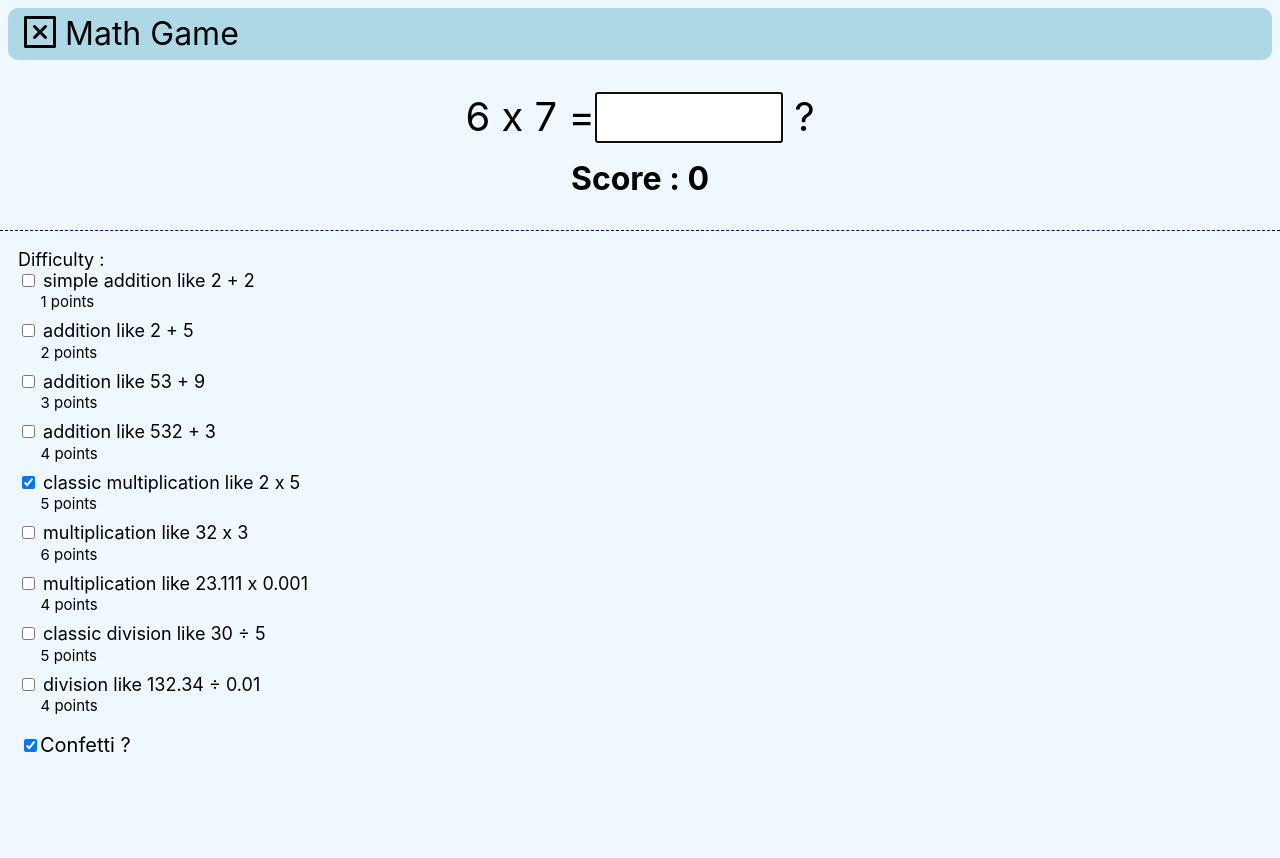
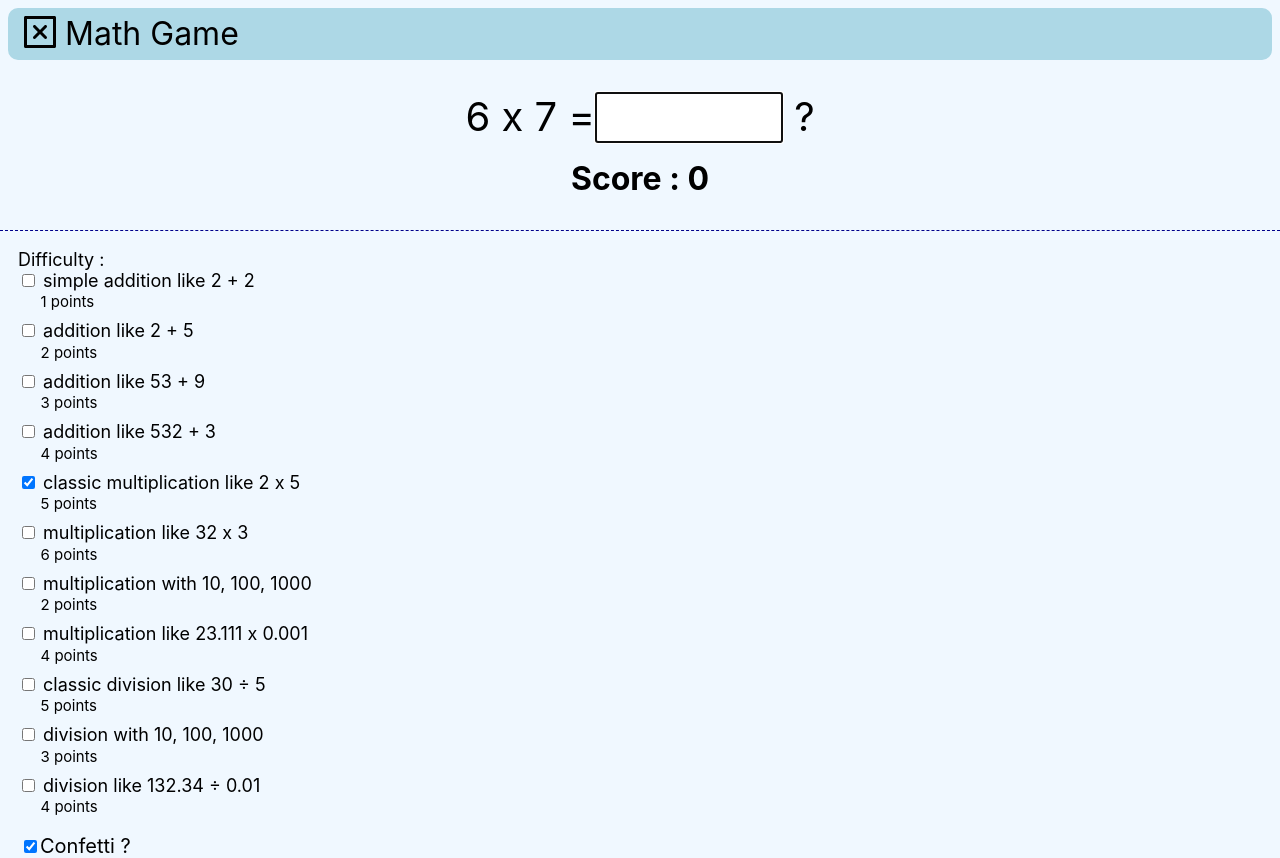
Before and after one commit to paulgreg/math-game, a React (Create React App) app: page / in a window 1280 px wide. Before the commit the page ends 800 px from the top, so only its background shows below. Built offline with nearby package versions, Linux system fonts and the light colour scheme.

Commit message:
Add multiplication and division multiple of 10

```diff
--- a/src/components/Difficulty.js
+++ b/src/components/Difficulty.js
@@ -10,6 +10,8 @@ import {
     MULTIPLY_SIMPLE_FLOAT_NUMBER,
     DIVIDE_INT_2_NUMBER,
     DIVIDE_SIMPLE_FLOAT_NUMBER,
+    MULTIPLY_INT_TENS_NUMBER,
+    DIVIDE_INT_TENS_NUMBER,
 } from './MathUtils'
 import { getPoints } from './Score'
 import { load, save } from './store'
@@ -31,8 +33,10 @@ const labels = {
     MULTIPLY_INT_1_NUMBER: 'classic multiplication like 2 x 5',
     MULTIPLY_INT_2_NUMBER: 'multiplication like 32 x 3',
     DIVIDE_INT_2_NUMBER: 'classic division like 30 ÷  5',
+    MULTIPLY_INT_TENS_NUMBER: 'multiplication with 10, 100, 1000',
     MULTIPLY_SIMPLE_FLOAT_NUMBER: 'multiplication like 23.111 x 0.001 ',
     DIVIDE_SIMPLE_FLOAT_NUMBER: 'division like 132.34 ÷ 0.01',
+    DIVIDE_INT_TENS_NUMBER: 'division with 10, 100, 1000',
 }
 
 export const getDefaultDifficulties = () => {
@@ -44,8 +48,10 @@ export const getDefaultDifficulties = () => {
         [ADD_INT_3_NUMBER]: false,
         [MULTIPLY_INT_1_NUMBER]: true,
         [MULTIPLY_INT_2_NUMBER]: false,
+        [MULTIPLY_INT_TENS_NUMBER]: false,
         [MULTIPLY_SIMPLE_FLOAT_NUMBER]: false,
         [DIVIDE_INT_2_NUMBER]: false,
+        [DIVIDE_INT_TENS_NUMBER]: false,
         [DIVIDE_SIMPLE_FLOAT_NUMBER]: false,
         ...savedDifficulty,
     }
--- a/src/components/MathUtils.js
+++ b/src/components/MathUtils.js
@@ -4,9 +4,11 @@ export const ADD_INT_2_NUMBER = 'ADD_INT_2_NUMBER'
 export const ADD_INT_3_NUMBER = 'ADD_INT_3_NUMBER'
 export const MULTIPLY_INT_1_NUMBER = 'MULTIPLY_INT_1_NUMBER'
 export const MULTIPLY_INT_2_NUMBER = 'MULTIPLY_INT_2_NUMBER'
+export const MULTIPLY_INT_TENS_NUMBER = 'MULTIPLY_INT_TENS_NUMBER'
 export const MULTIPLY_SIMPLE_FLOAT_NUMBER = 'MULTIPLY_SIMPLE_FLOAT_NUMBER'
 export const DIVIDE_SIMPLE_FLOAT_NUMBER = 'DIVIDE_SIMPLE_FLOAT_NUMBER'
 export const DIVIDE_INT_2_NUMBER = 'DIVIDE_INT_2_NUMBER'
+export const DIVIDE_INT_TENS_NUMBER = 'DIVIDE_INT_TENS_NUMBER'
 
 export const getRandomSimpleFloat = () => {
     const power = getRandomInt(1, 3)
@@ -42,6 +44,10 @@ export const generateNumbers = (difficulty) => {
         case MULTIPLY_INT_1_NUMBER:
         case ADD_INT_1_NUMBER:
             return [getRandomInt(2, 10), getRandomInt(2, 10)]
+        case MULTIPLY_INT_TENS_NUMBER:
+            return [getRandomInt(2, 100), Math.pow(10, getRandomInt(1, 4))]
+        case DIVIDE_INT_TENS_NUMBER:
+            return [getRandomInt(100, 9999), Math.pow(10, getRandomInt(1, 4))]
         default:
             throw new Error('difficulty is not set')
     }
@@ -51,10 +57,12 @@ export const getOperation = (difficulty) => {
     switch (difficulty) {
         case DIVIDE_INT_2_NUMBER:
         case DIVIDE_SIMPLE_FLOAT_NUMBER:
+        case DIVIDE_INT_TENS_NUMBER:
             return '÷'
         case MULTIPLY_INT_1_NUMBER:
         case MULTIPLY_INT_2_NUMBER:
         case MULTIPLY_SIMPLE_FLOAT_NUMBER:
+        case MULTIPLY_INT_TENS_NUMBER:
             return 'x'
         case ADD_INT_SIMPLE_NUMBER:
         case ADD_INT_1_NUMBER:
--- a/src/components/Score.js
+++ b/src/components/Score.js
@@ -5,13 +5,15 @@ export const getPoints = (difficulty) => {
         {
             ADD_INT_SIMPLE_NUMBER: 1,
             ADD_INT_1_NUMBER: 2,
+            MULTIPLY_INT_TENS_NUMBER: 2,
+            DIVIDE_INT_TENS_NUMBER: 3,
             ADD_INT_2_NUMBER: 3,
             ADD_INT_3_NUMBER: 4,
-            MULTIPLY_INT_1_NUMBER: 5,
-            MULTIPLY_INT_2_NUMBER: 6,
-            DIVIDE_INT_2_NUMBER: 5,
             MULTIPLY_SIMPLE_FLOAT_NUMBER: 4,
             DIVIDE_SIMPLE_FLOAT_NUMBER: 4,
+            MULTIPLY_INT_1_NUMBER: 5,
+            DIVIDE_INT_2_NUMBER: 5,
+            MULTIPLY_INT_2_NUMBER: 6,
         }[difficulty] || 1
     )
 }
```
